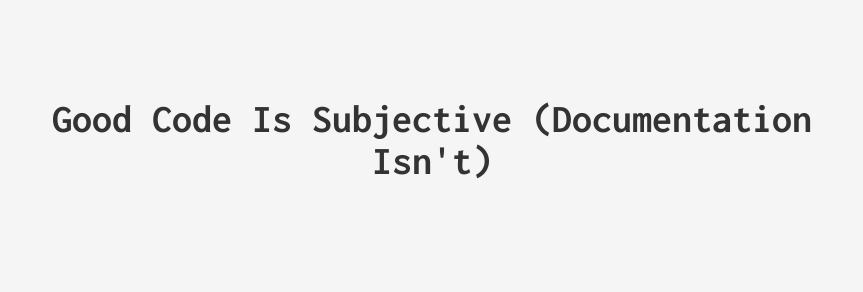
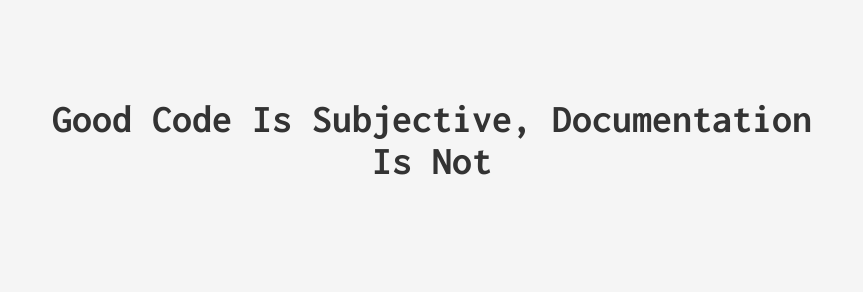
Before and after one commit to zachflower/flower.codes, a Jekyll site: the page built from _posts/2016-09-08-good-code-is-subjective.md, in a window 1280 px wide. Shown: the part 179-471 px from the top of the page, without its empty margins (208-1071 px from the left). Built offline with Jekyll 4.4.1, drawn with Linux system fonts in a browser that asks for light colours.

Commit message:
fix blog title

```diff
--- a/_posts/2016-09-08-good-code-is-subjective.md
+++ b/_posts/2016-09-08-good-code-is-subjective.md
@@ -1,6 +1,6 @@
 ---
 layout: post
-title:  "Good Code Is Subjective (Documentation Isn't)"
+title:  "Good Code Is Subjective, Documentation Is Not"
 date:   2016-09-08 12:00:00
 categories: [writing]
 ---
```
